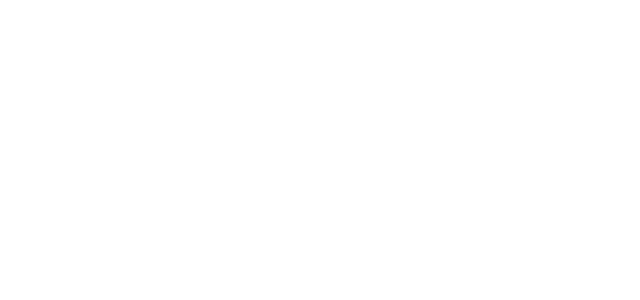
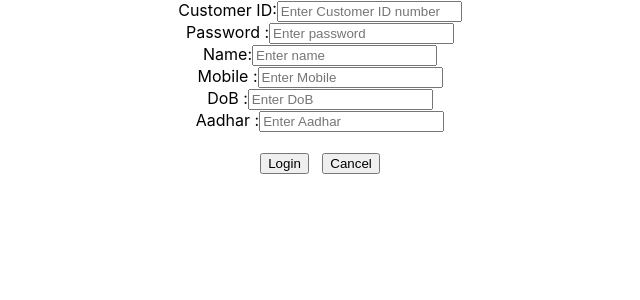
Before and after one commit to Gerosh-George/Online-Banking-System, a React (Create React App) app in the folder frontend/bankapp/: page /registration in a window 1280 px wide. Before the commit this address had no page. Shown: the top 300 px of the page, without its empty margins (320-960 px from the left). Built offline with nearby package versions, Linux system fonts and the light colour scheme.

Commit message:
Login and registration

```diff
--- a/frontend/bankapp/package.json
+++ b/frontend/bankapp/package.json
@@ -6,6 +6,7 @@
     "@testing-library/jest-dom": "^5.17.0",
     "@testing-library/react": "^13.4.0",
     "@testing-library/user-event": "^13.5.0",
+    "axios": "^1.5.0",
     "react": "^18.2.0",
     "react-dom": "^18.2.0",
     "react-router-dom": "^6.15.0",
--- a/frontend/bankapp/src/App.js
+++ b/frontend/bankapp/src/App.js
@@ -2,6 +2,8 @@ import './App.css';
 import { Route, Routes, BrowserRouter } from 'react-router-dom';
 import HomePage from './Components/HomePage';
 import AccountPage from './Components/AccountPage';
+import LoginPage from './Components/LoginPage';
+import Registration from './Components/Registration';
 
 function App() {
   return (
@@ -12,6 +14,8 @@ function App() {
           <Route exact path="/home" element={<HomePage/>} />
 
           <Route exact path="/account" element={<AccountPage/>} />
+          <Route exact path="/login" element={<LoginPage/>} />
+          <Route exact path="/registration" element={<Registration/>} />
 
         </Routes>
       </BrowserRouter>
--- /dev/null
+++ b/frontend/bankapp/src/Components/LoginPage.js
@@ -0,0 +1,70 @@
+import React, { useState } from 'react';
+import {useNavigate} from "react-router-dom";
+import axios from "axios";
+
+const LoginPage = () => {
+  const baseURL = "http://localhost:8080/hello";
+  const navigate = useNavigate();
+  const [customerId, setCustomerId] = useState('');
+  const [password, setPassword] = useState('');
+
+
+  const customerIdChangeHandler = (event) => {
+    //alert(event.target.value);
+    //console.log(regno);
+    setCustomerId(event.target.value);
+  };
+
+  const passwordHandler = (event) => {
+    setPassword(event.target.value);
+  };
+
+
+
+  const submitActionHandler = (event) => {
+    event.preventDefault();
+    console.log(event);
+    axios
+      .post(baseURL,{
+        customerId: customerId,
+        password: password,
+      })
+      .then((response) => {
+        console.log(response);
+        alert(response.data.message);
+
+        //navigate("/account");
+      }).catch(error => {
+        alert("error==="+error);
+      });
+
+  };
+
+  const cancelHandler = () =>{
+    //reset the values of input fields
+    setCustomerId('');
+    setPassword('');
+   // navigate("/read");
+
+  }
+    return(
+
+
+      <form onSubmit={submitActionHandler}>
+
+            Customer ID:
+            <input type="text" value={customerId} onChange={customerIdChangeHandler} placeholder="Enter Customer ID number" required/><br></br>
+
+            Password :
+        <input type="password" value={password} onChange={passwordHandler} placeholder="Enter password" required/><br></br>
+        <br></br>
+        <button type='submit'>Login</button>
+        &nbsp;&nbsp;&nbsp;
+        <button type='reset' onClick={()=>cancelHandler()}>Cancel</button>
+      </form>
+
+
+
+    );
+}
+export default LoginPage;
--- /dev/null
+++ b/frontend/bankapp/src/Components/Registration.js
@@ -0,0 +1,136 @@
+import React, { useState } from "react";
+import { useNavigate } from "react-router-dom";
+import axios from "axios";
+
+const Registration = () => {
+  const baseURL = "http://localhost:8080/saveCustomer";
+  const navigate = useNavigate();
+  const [userId, setCustomerId] = useState("");
+  const [name, setName] = useState("");
+  const [password, setPassword] = useState("");
+  const [mobile, setmobile] = useState("");
+  const [aadhar, setAadhar] = useState("");
+  const [dob, setDob] = useState("");
+
+  const customerIdChangeHandler = (event) => {
+    //alert(event.target.value);
+    //console.log(regno);
+    setCustomerId(event.target.value);
+  };
+
+  const passwordHandler = (event) => {
+    setPassword(event.target.value);
+  };
+
+  const nameHandler = (event) => {
+    setName(event.target.value);
+  };
+
+  const mobileHandler = (event) => {
+    setmobile(event.target.value);
+  };
+
+  const aadharHandler = (event) => {
+    setAadhar(event.target.value);
+  };
+
+  const dobHandler = (event) => {
+    setDob(event.target.value);
+  };
+
+  const submitActionHandler = (event) => {
+    event.preventDefault();
+    console.log(event);
+    axios
+      .post(baseURL, {
+        userId,
+        password: password,
+        name: name,
+        mobile,
+        aadhar,
+        dob,
+      })
+      .then((response) => {
+        console.log(response);
+        alert(response.data.message);
+
+        //navigate("/account");
+      })
+      .catch((error) => {
+        alert("error===" + error);
+      });
+  };
+
+  const cancelHandler = () => {
+    //reset the values of input fields
+    setCustomerId("");
+    setPassword("");
+    setAadhar("");
+    // navigate("/read");
+  };
+  return (
+    <form onSubmit={submitActionHandler}>
+      Customer ID:
+      <input
+        type="text"
+        value={userId}
+        onChange={customerIdChangeHandler}
+        placeholder="Enter Customer ID number"
+        required
+      />
+      <br></br>
+      Password :
+      <input
+        type="password"
+        value={password}
+        onChange={passwordHandler}
+        placeholder="Enter password"
+        required
+      />
+      <br></br>
+      Name:
+      <input
+        type="text"
+        value={name}
+        onChange={nameHandler}
+        placeholder="Enter name"
+        required
+      />
+      <br></br>
+      Mobile :
+      <input
+        type="number"
+        value={mobile}
+        onChange={mobileHandler}
+        placeholder="Enter Mobile"
+        required
+      />
+      <br></br>
+      DoB :
+      <input
+        type="text"
+        value={dob}
+        onChange={dobHandler}
+        placeholder="Enter DoB"
+        required
+      />
+      <br></br>
+      Aadhar :
+      <input
+        type="text"
+        value={aadhar}
+        onChange={aadharHandler}
+        placeholder="Enter Aadhar"
+        required
+      />
+      <br></br>
+      <br></br>
+      <button type="submit">Login</button>
+      &nbsp;&nbsp;&nbsp;
+      <button type="reset" onClick={() => cancelHandler()}>
+        Cancel
+      </button>
+    </form>
+  );
+};
+export default Registration;
```
Also changed, not shown: 2 other files (tests, documents, lock files or other folders).
